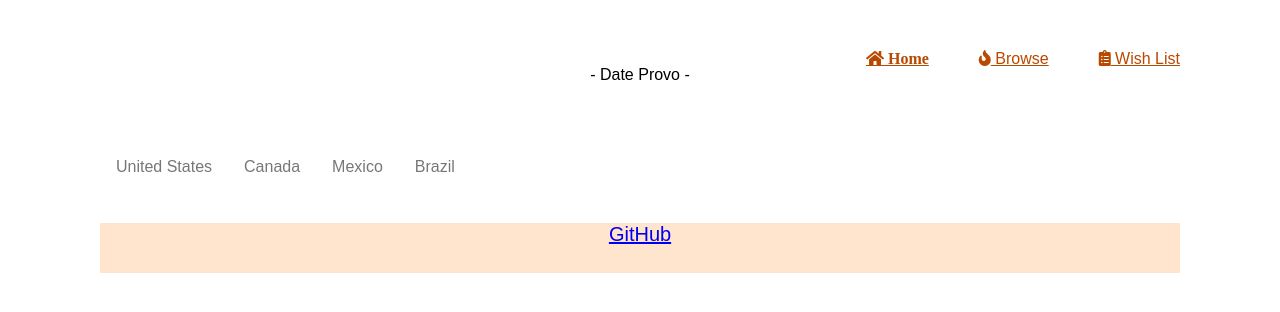
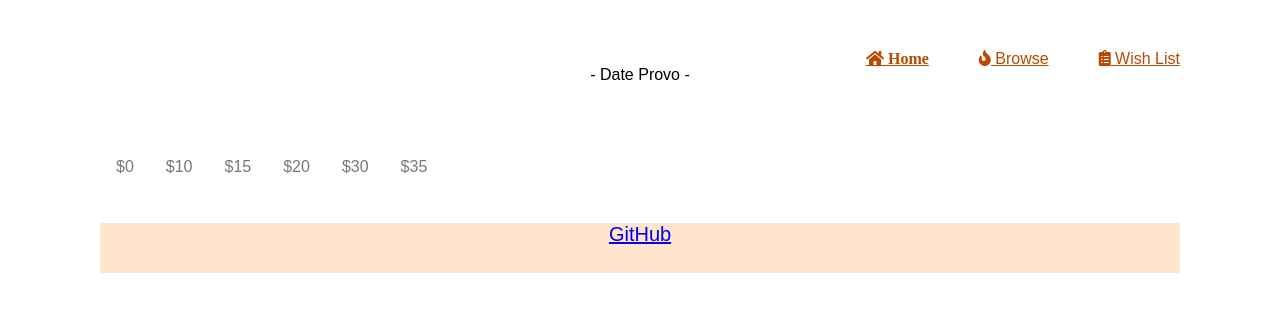
Before and after one commit to sryanh/Dating-Website-Project-3, a Vue app: page /browse in a window 1280 px wide. Shown: the top 312 px of the page. Built offline with nearby package versions, Linux system fonts and the light colour scheme.

Commit message:
browse by price

```diff
--- a/src/views/Browse.vue
+++ b/src/views/Browse.vue
@@ -2,10 +2,12 @@
 <div>
   <div class="pure-menu pure-menu-horizontal">
     <ul class="pure-menu-list">
-      <li class="pure-menu-item"><a @click="select('United States')" href="#" class="pure-menu-link">United States</a></li>
-      <li class="pure-menu-item"><a @click="select('Canada')" href="#" class="pure-menu-link">Canada</a></li>
-      <li class="pure-menu-item"><a @click="select('Mexico')" href="#" class="pure-menu-link">Mexico</a></li>
-      <li class="pure-menu-item"><a @click="select('Brazil')" href="#" class="pure-menu-link">Brazil</a></li>
+      <li class="pure-menu-item"><a @click="select('$0')" href="#" class="pure-menu-link">$0</a></li>
+      <li class="pure-menu-item"><a @click="select('$10')" href="#" class="pure-menu-link">$10</a></li>
+      <li class="pure-menu-item"><a @click="select('$15')" href="#" class="pure-menu-link">$15</a></li>
+      <li class="pure-menu-item"><a @click="select('$20')" href="#" class="pure-menu-link">$20</a></li>
+      <li class="pure-menu-item"><a @click="select('$30')" href="#" class="pure-menu-link">$30</a></li>
+      <li class="pure-menu-item"><a @click="select('$35')" href="#" class="pure-menu-link">$35</a></li>
     </ul>
   </div>
   <ProductList :products="products" />
@@ -21,17 +23,17 @@ export default {
   },
   data() {
     return {
-      country: '',
+      price: '',
     }
   },
   computed: {
     products() {
-      return this.$root.$data.products.filter(product => product.country === this.country);
+      return this.$root.$data.products.filter(product => product.price === this.price);
     }
   },
   methods: {
-    select(country) {
-      this.country = country;
+    select(price) {
+      this.price = price;
     }
   }
 }
```
